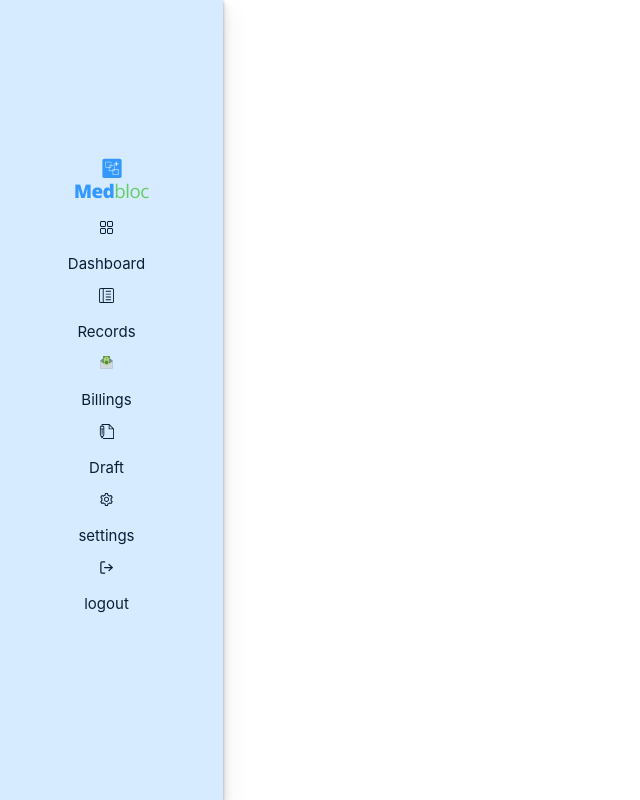
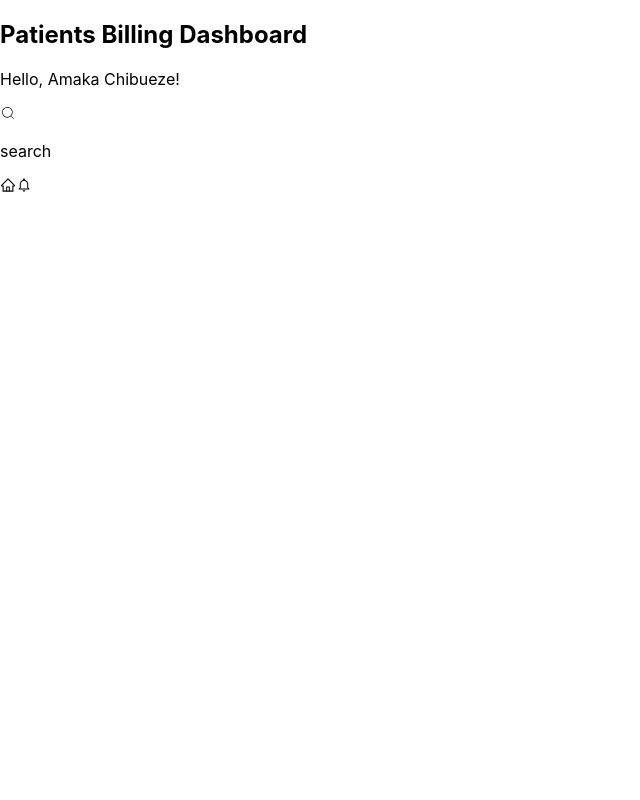
Before and after one commit to learnable-2022/DPR-4-FE, a React (Create React App) app in the folder team4/: page /sideBar/Billing in a window 1280 px wide. Shown: the whole page, without its empty margins (0-640 px from the left). Built offline with nearby package versions, Linux system fonts and the light colour scheme; the HTML template or start-up script is replaced by a standard one.

Commit message:
initial commit

```diff
--- a/team4/src/App.js
+++ b/team4/src/App.js
@@ -1,13 +1,12 @@
 
 import './App.css';
-import Approuter from './Approuter';
 
-function App() {
+import Billings from './billings/Billings';
+
+import React from 'react'
+
+export default function App() {
   return (
-    <>
-    <Approuter/>
-    </>
-  );
+    <div> <Billings/></div>
+  )
 }
-
-export default App;
--- a/team4/src/Approuter.jsx
+++ b/team4/src/Approuter.jsx
@@ -1,46 +1,46 @@
-import React from 'react';
-import { Routes, Route, BrowserRouter as Router } from 'react-router-dom';
-import Landing from './landing/landing';
-import Login from './login/login';
-import Signup from './signup/signup';
-import SideBar from './utilities/SideBar';
-import Dashboard from './dashboard/dashboard';
-import Billings from './billings/billings';
-import Draft from './draffts/draft';
-import Records from './Record/Records';
+// import React from 'react';
+// import { Routes, Route, BrowserRouter as Router } from 'react-router-dom';
+// import Landing from './landing/landing';
+// import Login from './login/login';
+// // import Signup from './signup/signup';
+// import SideBar from './utilities/SideBar';
+// import Dashboard from './dashboard/dashboard';
+// import Billings from './billings/Billings';
+// import Draft from './drafts/draft';
+// import Records from './Record/Records';
 
 
-// note!!!
-// i have only created the router part for the signup , login and Landing page.
-// subsequent route path would follow suite.
+// // note!!!
+// // i have only created the router part for the signup , login and Landing page.
+// // subsequent route path would follow suite.
 
- function Approuter() {
-  return (
+//  function Approuter() {
+//   return (
 
-        <Router>
+//         <Router>
 
 
-                <Routes>
-                     <Route path='/' element={<Landing/>}/>
-                    <Route path='login' element={<Login/>}/>
-                    <Route path='signup' element={<Signup/>}/>
+//                 <Routes>
+//                      <Route path='/' element={<Landing/>}/>
+//                     <Route path='login' element={<Login/>}/>
+//                     <Route path='signup' element={<Signup/>}/>
 
-                    <Route path='sideBar' element={<SideBar/>}>
-                    <Route path='Dashboard' element={<Dashboard/>}/>
-                    <Route path='Billing' element={<Billings/>}/>
-                    <Route path='Records' element={<Records/>}/>
-                    <Route path='Draft' element={<Draft/>}/>
-                    </Route>
+//                     <Route path='sideBar' element={<SideBar/>}>
+//                     <Route path='Dashboard' element={<Dashboard/>}/>
+//                     <Route path='Billing' element={<Billings/>}/>
+//                     <Route path='Records' element={<Records/>}/>
+//                     <Route path='Draft' element={<Draft/>}/>
+//                     </Route>
 
-                </Routes>
+//                 </Routes>
 
 
 
 
-        </Router>
+//         </Router>
 
-  )
-}
+//   )
+// }
 
 
-export default Approuter;
+// export default Approuter;
--- a/team4/src/billings/billings.jsx
+++ b/team4/src/billings/billings.jsx
@@ -1,9 +1,39 @@
-import React from 'react'
+import React from 'react';
+// import PatientPic from '../images/patient-pic.png';
+import {CiSearch} from 'react-icons/ci';
+// import {IoNotificationsOutline} from "react-icons/io";
+import {IoMdNotificationsOutline} from "react-icons/io";
+import {AiOutlineHome} from "react-icons/ai";
+
 
 export default function Billings() {
   return (
-    <div>
-      billingsssss
+    <div className='billingBoardDashboard'>
+      <div className='billingBoardHeading'>
+        <h2>Patients Billing Dashboard</h2>
+      </div>
+
+      <div className='billingNav'>
+        <div className='patientName'>
+          <p>Hello, Amaka Chibueze!</p>
+        </div>
+
+        <div className='searchParent'>
+          <div className='searchBox'>
+            <CiSearch/>
+            <p>search</p>
+          </div>
+
+          <div className='searchIcons'>
+            <AiOutlineHome/>
+            <IoMdNotificationsOutline/>
+            {/* <img src={PatientPic} alt=''/> */}
+
+          <div>
+          </div>
+          </div>
+        </div>
+      </div>
     </div>
   )
 }
--- a/team4/src/dashboard/dashboard.jsx
+++ b/team4/src/dashboard/dashboard.jsx
@@ -1,9 +1,11 @@
-import React from 'react'
+import React from "react";
 
 export default function Dashboard() {
   return (
-    <div>
-      Dashboard
-    </div>
-  )
+    <>
+      <div>
+        Dashboard
+      </div>
+    </>
+  );
 }
```
Also changed, not shown: team4/src/images/BlockIcon.png (added), team4/src/images/PatientPics.png (added).
